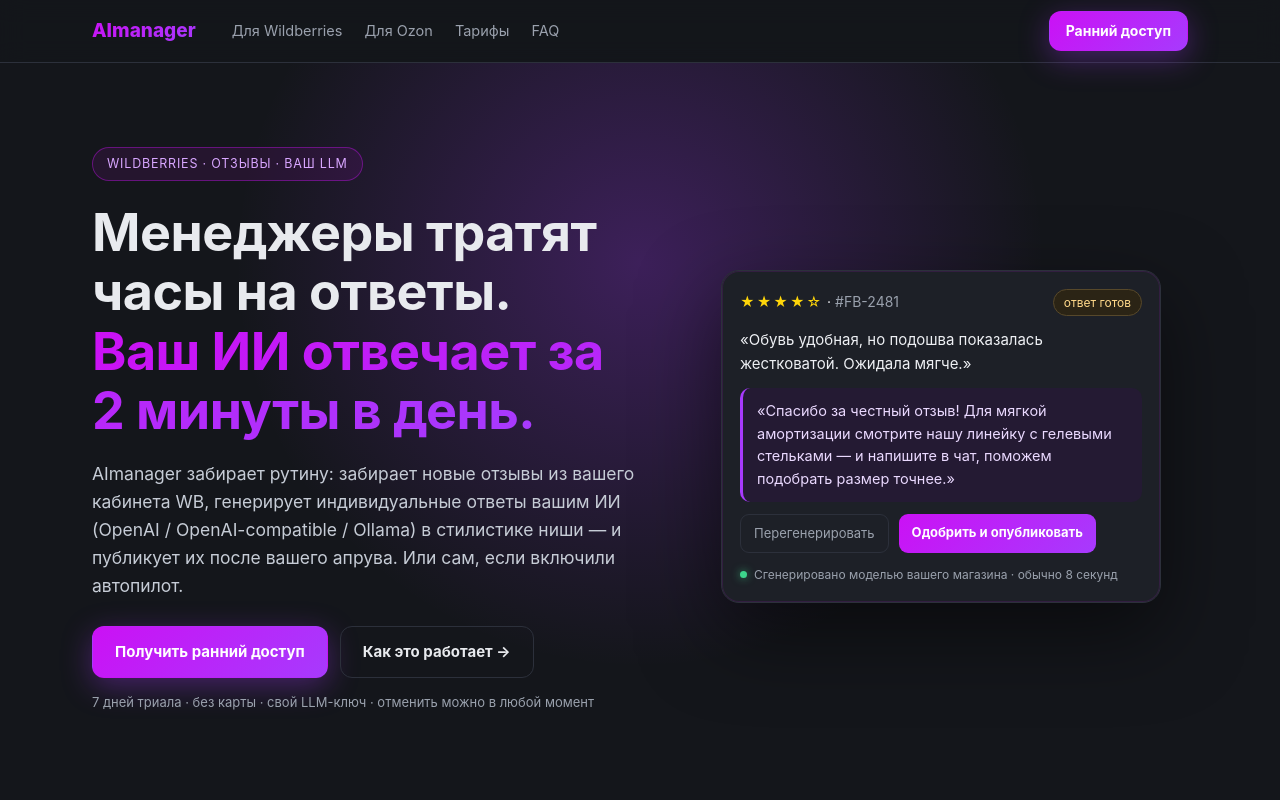
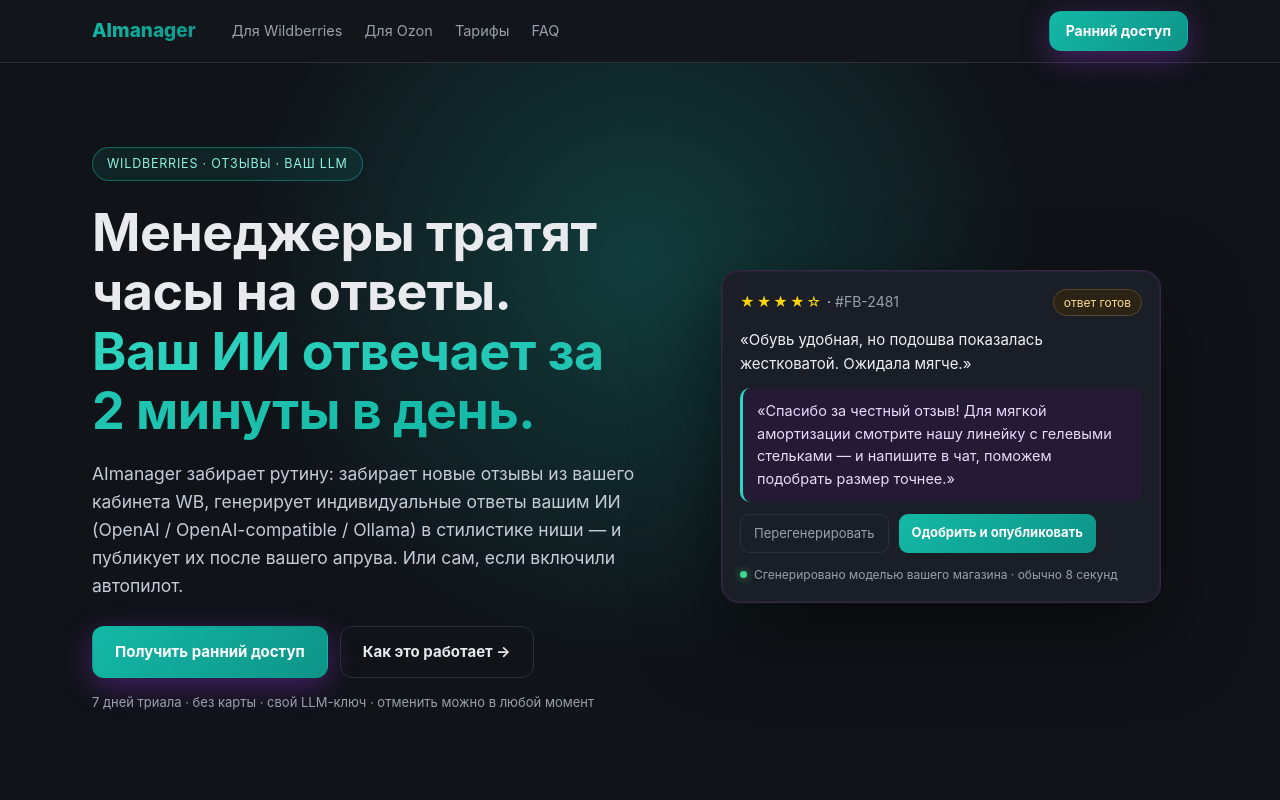
Before and after one commit to n0b1esse/AImanager, a plain HTML site: page site/index.html in a window 1280 px wide. Shown: the top 800 px of the page. Drawn offline with Linux system fonts and the light colour scheme.

Commit message:
feat(design): original jade/teal brand color; WB/Ozon colors now only marketplace accents

```diff
--- a/site/style.css
+++ b/site/style.css
@@ -1,12 +1,20 @@
 :root {
-  --bg: #14161b;
-  --panel: #1d2027;
-  --panel-2: #232732;
-  --border: #2c303b;
+  --bg: #101318;
+  --panel: #1a1e26;
+  --panel-2: #21252f;
+  --border: #2b2f3a;
   --text: #e8eaee;
-  --muted: #9aa1ad;
-  --accent: #cb11f5;
-  --accent-2: #a73afd;
+  --muted: #98a0ad;
+  /* AImanager primary brand — original jade/teal (не WB и не Ozon) */
+  --brand: #14b8a6;
+  --brand-2: #2dd4bf;
+  --brand-deep: #0d9488;
+  --brand-glow: rgba(20, 184, 166, .28);
+  /* маркетплейс-акценты — ТОЛЬКО для упоминаний WB и Ozon */
+  --wb: #cb11f5;
+  --wb-2: #a73afd;
+  --ozon: #005bff;
+  --ozon-2: #3d7dff;
   --success: #3dd68c;
   --radius: 16px;
 }
@@ -26,20 +34,20 @@ body {
 .center .micro { text-align: center; }
 
 a { color: inherit; text-decoration: none; }
-.grad { background: linear-gradient(120deg, var(--accent), var(--accent-2)); -webkit-background-clip: text; background-clip: text; -webkit-text-fill-color: transparent; }
+.grad { background: linear-gradient(120deg, var(--brand-2), var(--brand)); -webkit-background-clip: text; background-clip: text; -webkit-text-fill-color: transparent; }
 
 /* buttons */
 .btn { display: inline-flex; align-items: center; gap: 8px; font-weight: 650; font-size: 15px; border-radius: 12px; padding: 13px 22px; border: 1px solid transparent; cursor: pointer; transition: all .18s ease; }
-.btn-primary { background: linear-gradient(135deg, var(--accent), var(--accent-2)); color: #fff; box-shadow: 0 8px 30px rgba(167, 58, 253, .35); }
+.btn-primary { background: linear-gradient(135deg, var(--brand), var(--brand-deep)); color: #fff; box-shadow: 0 8px 30px rgba(167, 58, 253, .35); }
 .btn-primary:hover { transform: translateY(-1px); box-shadow: 0 12px 38px rgba(167, 58, 253, .45); }
 .btn-ghost { border-color: var(--border); color: var(--text); background: transparent; }
-.btn-ghost:hover { border-color: var(--accent-2); }
+.btn-ghost:hover { border-color: var(--brand-2); }
 .btn-sm { padding: 8px 16px; font-size: 14px; }
 
 /* nav */
 .nav { position: sticky; top: 0; z-index: 20; background: rgba(20,22,27,.82); backdrop-filter: blur(12px); border-bottom: 1px solid var(--border); }
 .nav-inner { display: flex; align-items: center; gap: 26px; height: 62px; }
-.logo { font-weight: 800; font-size: 19px; background: linear-gradient(135deg, var(--accent), var(--accent-2)); -webkit-background-clip: text; background-clip: text; -webkit-text-fill-color: transparent; }
+.logo { font-weight: 800; font-size: 19px; background: linear-gradient(135deg, var(--brand), var(--brand-deep)); -webkit-background-clip: text; background-clip: text; -webkit-text-fill-color: transparent; }
 .nav-links { display: flex; gap: 22px; margin-left: 10px; }
 .nav-links a { color: var(--muted); font-size: 14.5px; }
 .nav-links a:hover { color: var(--text); }
@@ -47,9 +55,9 @@ a { color: inherit; text-decoration: none; }
 
 /* hero */
 .hero { padding: 84px 0 90px; position: relative; overflow: hidden; }
-.hero::before { content: ""; position: absolute; top: -240px; left: 50%; transform: translateX(-50%); width: 880px; height: 880px; background: radial-gradient(circle, rgba(167,58,253,.28) 0%, transparent 65%); pointer-events: none; }
+.hero::before { content: ""; position: absolute; top: -240px; left: 50%; transform: translateX(-50%); width: 880px; height: 880px; background: radial-gradient(circle, rgba(20,184,166,.25) 0%, transparent 65%); pointer-events: none; }
 .hero-grid { display: grid; grid-template-columns: 1.05fr .95fr; gap: 56px; align-items: center; position: relative; }
-.eyebrow { display: inline-block; font-size: 12.5px; letter-spacing: .8px; text-transform: uppercase; color: #d8a6ff; border: 1px solid rgba(203,17,245,.4); background: rgba(203,17,245,.09); border-radius: 999px; padding: 6px 14px; margin-bottom: 22px; }
+.eyebrow { display: inline-block; font-size: 12.5px; letter-spacing: .8px; text-transform: uppercase; color: #8ff0e0; border: 1px solid rgba(20,184,166,.45); background: rgba(20,184,166,.10); border-radius: 999px; padding: 6px 14px; margin-bottom: 22px; }
 h1 { font-size: clamp(34px, 4.6vw, 52px); line-height: 1.14; margin: 0 0 20px; letter-spacing: -0.5px; }
 .lead { font-size: 17.5px; color: #c6ccd6; margin: 0 0 26px; max-width: 560px; }
 .hero-ctas { display: flex; gap: 12px; flex-wrap: wrap; }
@@ -63,11 +71,11 @@ h1 { font-size: clamp(34px, 4.6vw, 52px); line-height: 1.14; margin: 0 0 20px; l
 .badge { font-size: 12px; border-radius: 999px; padding: 3px 10px; }
 .badge-generated { background: #2b2415; color: #ffd98a; border: 1px solid #57482a; }
 .demo-review { font-size: 15px; margin: 0 0 12px; color: #eef0f4; }
-.demo-answer { background: #241a33; border-left: 3px solid var(--accent-2); border-radius: 10px; padding: 12px 14px; font-size: 14.5px; line-height: 1.55; color: #ead9ff; }
+.demo-answer { background: #241a33; border-left: 3px solid var(--brand-2); border-radius: 10px; padding: 12px 14px; font-size: 14.5px; line-height: 1.55; color: #ead9ff; }
 .demo-actions { display: flex; gap: 10px; margin-top: 12px; }
 .demo-btn { font-size: 13px; padding: 8px 13px; border-radius: 9px; }
 .demo-btn.ghost { border: 1px solid var(--border); color: var(--muted); }
-.demo-btn.primary { background: linear-gradient(135deg, var(--accent), var(--accent-2)); color: #fff; font-weight: 650; }
+.demo-btn.primary { background: linear-gradient(135deg, var(--brand), var(--brand-deep)); color: #fff; font-weight: 650; }
 .demo-foot { margin-top: 12px; font-size: 12px; color: var(--muted); display: flex; align-items: center; gap: 7px; }
 .dot { width: 7px; height: 7px; border-radius: 50%; background: var(--success); display: inline-block; box-shadow: 0 0 8px rgba(61,214,140,.7); }
 
@@ -87,7 +95,7 @@ h2 { font-size: clamp(26px, 3vw, 36px); letter-spacing: -0.3px; margin: 0 0 14px
 /* steps */
 .steps { display: grid; grid-template-columns: repeat(3, 1fr); gap: 18px; counter-reset: step; }
 .step { background: var(--panel); border: 1px solid var(--border); border-radius: var(--radius); padding: 26px; }
-.step-num { width: 40px; height: 40px; border-radius: 12px; display: grid; place-items: center; font-weight: 800; font-size: 18px; color: #fff; background: linear-gradient(135deg, var(--accent), var(--accent-2)); margin-bottom: 14px; }
+.step-num { width: 40px; height: 40px; border-radius: 12px; display: grid; place-items: center; font-weight: 800; font-size: 18px; color: #fff; background: linear-gradient(135deg, var(--brand), var(--brand-deep)); margin-bottom: 14px; }
 .step h3 { margin: 0 0 10px; font-size: 18px; }
 .step p { color: #c6ccd6; margin: 0; font-size: 14.5px; }
 
@@ -104,8 +112,8 @@ h2 { font-size: clamp(26px, 3vw, 36px); letter-spacing: -0.3px; margin: 0 0 14px
 /* pricing */
 .price-cards { align-items: stretch; }
 .plan { display: flex; flex-direction: column; position: relative; }
-.plan-pro { border-color: var(--accent-2); box-shadow: 0 0 0 1px var(--accent-2), 0 20px 60px rgba(167,58,253,.22); }
-.plan-tag { position: absolute; top: -13px; left: 22px; background: linear-gradient(135deg, var(--accent), var(--accent-2)); color: #fff; font-size: 12px; font-weight: 700; border-radius: 999px; padding: 4px 14px; }
+.plan-pro { border-color: var(--brand-2); box-shadow: 0 0 0 1px var(--brand-2), 0 20px 60px rgba(20,184,166,.22); }
+.plan-tag { position: absolute; top: -13px; left: 22px; background: linear-gradient(135deg, var(--brand), var(--brand-deep)); color: #fff; font-size: 12px; font-weight: 700; border-radius: 999px; padding: 4px 14px; }
 .plan h3 { font-size: 16px; color: var(--muted); font-weight: 600; margin-bottom: 6px; }
 .price { font-size: 30px; font-weight: 800; letter-spacing: -0.5px; margin-bottom: 16px; }
 .plan ul { list-style: none; padding: 0; margin: 0 0 22px; display: grid; gap: 10px; color: #c6ccd6; font-size: 15px; }
@@ -116,15 +124,15 @@ h2 { font-size: clamp(26px, 3vw, 36px); letter-spacing: -0.3px; margin: 0 0 14px
 /* faq */
 .faq details { background: var(--panel); border: 1px solid var(--border); border-radius: 14px; padding: 6px 20px; margin-bottom: 12px; }
 .faq summary { cursor: pointer; font-weight: 650; padding: 12px 0; list-style: none; position: relative; padding-right: 30px; }
-.faq summary::after { content: "+"; position: absolute; right: 4px; color: var(--accent-2); font-size: 22px; top: 8px; }
+.faq summary::after { content: "+"; position: absolute; right: 4px; color: var(--brand-2); font-size: 22px; top: 8px; }
 .faq details[open] summary::after { content: "–"; }
 .faq details p { margin: 0 0 14px; color: #c6ccd6; font-size: 15px; }
 
 /* waitlist */
-.waitlist { background: radial-gradient(ellipse at center, rgba(167,58,253,.14), transparent 70%); }
+.waitlist { background: radial-gradient(ellipse at center, rgba(20,184,166,.14), transparent 70%); }
 .waitlist-form { display: flex; gap: 10px; max-width: 720px; margin: 26px auto 0; flex-wrap: wrap; }
 .waitlist-form input, .waitlist-form select { flex: 1 1 220px; min-width: 0; background: var(--panel-2); color: var(--text); border: 1px solid var(--border); border-radius: 12px; padding: 14px 16px; font-size: 16px; }
-.waitlist-form input:focus, .waitlist-form select:focus { outline: 2px solid var(--accent-2); border-color: transparent; }
+.waitlist-form input:focus, .waitlist-form select:focus { outline: 2px solid var(--brand-2); border-color: transparent; }
 .waitlist-form button { white-space: nowrap; }
 #wl-note { min-height: 20px; }
 
@@ -144,9 +152,9 @@ h2 { font-size: clamp(26px, 3vw, 36px); letter-spacing: -0.3px; margin: 0 0 14px
 }
 
 /* ===== multi-page additions ===== */
-.page-hero { padding: 64px 0 34px; background: radial-gradient(ellipse at 30% 0%, rgba(167,58,253,.22), transparent 60%); }
+.page-hero { padding: 64px 0 34px; background: radial-gradient(ellipse at 30% 0%, rgba(20,184,166,.22), transparent 60%); }
 .breadcrumb { font-size: 13px; color: var(--muted); margin-bottom: 18px; }
-.breadcrumb a { color: #d8a6ff; }
+.breadcrumb a { color: #8ff0e0; }
 .page-hero h1 { font-size: clamp(30px, 4vw, 44px); }
 .page-hero .lead { font-size: 17px; }
 
@@ -155,7 +163,7 @@ h2 { font-size: clamp(26px, 3vw, 36px); letter-spacing: -0.3px; margin: 0 0 14px
 .checklist li { display: flex; gap: 10px; align-items: flex-start; color: #d7dde6; font-size: 16px; }
 .checklist .ic { width: 19px; height: 19px; color: var(--success); flex: 0 0 auto; margin-top: 2px; }
 
-.cta-band { text-align: center; background: linear-gradient(120deg, rgba(203,17,245,.15), rgba(167,58,253,.1)); border: 1px solid rgba(167,58,253,.35); border-radius: var(--radius); padding: 34px 28px; margin: 40px 0; }
+.cta-band { text-align: center; background: linear-gradient(120deg, rgba(20,184,166,.12), rgba(45,212,191,.07)); border: 1px solid rgba(20,184,166,.32); border-radius: var(--radius); padding: 34px 28px; margin: 40px 0; }
 .cta-band h2 { margin-bottom: 8px; font-size: 24px; }
 
 .article { max-width: 760px; margin: 0 auto; }
@@ -173,8 +181,16 @@ h2 { font-size: clamp(26px, 3vw, 36px); letter-spacing: -0.3px; margin: 0 0 14px
 
 .niche-list { display: grid; grid-template-columns: repeat(3, 1fr); gap: 14px; }
 .niche-list a { background: var(--panel); border: 1px solid var(--border); border-radius: 14px; padding: 18px; display: block; }
-.niche-list a:hover { border-color: var(--accent-2); text-decoration: none; }
+.niche-list a:hover { border-color: var(--brand-2); text-decoration: none; }
 .niche-list b { color: var(--text); }
 .niche-list span { color: var(--muted); font-size: 13px; }
 
 @media (max-width: 760px) { .niche-list { grid-template-columns: 1fr; } }
+
+
+/* ===== marketplace акценты (только там, где речь об WB/Ozon) ===== */
+.grad-wb { background: linear-gradient(120deg, var(--wb), var(--wb-2)); -webkit-background-clip: text; background-clip: text; -webkit-text-fill-color: transparent; }
+.grad-ozon { background: linear-gradient(120deg, var(--ozon-2), var(--ozon)); -webkit-background-clip: text; background-clip: text; -webkit-text-fill-color: transparent; }
+.mk-chip { font-size: 12px; border-radius: 999px; padding: 3px 10px; border: 1px solid; }
+.mk-chip-wb { color: #e0a4ff; border-color: rgba(203,17,245,.45); background: rgba(203,17,245,.10); }
+.mk-chip-ozon { color: #8ab8ff; border-color: rgba(0,91,255,.45); background: rgba(0,91,255,.12); }
--- a/src/wb_web/static/style.css
+++ b/src/wb_web/static/style.css
@@ -1,12 +1,19 @@
 :root {
-  --bg: #14161b;
-  --panel: #1d2027;
-  --panel-2: #232732;
-  --border: #2c303b;
+  --bg: #101318;
+  --panel: #1a1e26;
+  --panel-2: #21252f;
+  --border: #2b2f3a;
   --text: #e8eaee;
-  --muted: #9aa1ad;
-  --accent: #cb11f5;
-  --accent-2: #a73afd;
+  --muted: #98a0ad;
+  /* AImanager primary brand — нефритовый teal */
+  --brand: #14b8a6;
+  --brand-2: #2dd4bf;
+  --brand-deep: #0d9488;
+  /* маркетплейс-акценты — только для WB/Ozon */
+  --wb: #cb11f5;
+  --wb-2: #14b8a6;
+  --ozon: #005bff;
+  --ozon-2: #3d7dff;
   --success: #3dd68c;
   --warn: #ffb020;
   --danger: #ff5d5d;
@@ -22,7 +29,7 @@ body {
   font: 15px/1.5 -apple-system, "Segoe UI", Roboto, "Helvetica Neue", Arial, sans-serif;
 }
 
-a { color: var(--accent); text-decoration: none; }
+a { color: var(--brand); text-decoration: none; }
 a:hover { text-decoration: underline; }
 
 .container { max-width: 1080px; margin: 0 auto; padding: 24px 20px 64px; }
@@ -36,7 +43,7 @@ a:hover { text-decoration: underline; }
 }
 .logo {
   font-weight: 800; font-size: 17px; letter-spacing: .2px; color: #fff;
-  background: linear-gradient(135deg, var(--accent), var(--accent-2));
+  background: linear-gradient(135deg, var(--brand), var(--brand-deep));
   -webkit-background-clip: text; background-clip: text; -webkit-text-fill-color: transparent;
 }
 .topbar nav { display: flex; gap: 16px; margin-left: 8px; flex-wrap: wrap; }
@@ -68,7 +75,7 @@ input[type=email], input[type=text], input[type=password], input[type=number], s
   border: 1px solid var(--border); background: var(--panel-2); color: var(--text);
   font: inherit; resize: vertical;
 }
-input:focus, select:focus, textarea:focus { outline: 2px solid var(--accent-2); border-color: transparent; }
+input:focus, select:focus, textarea:focus { outline: 2px solid var(--brand-2); border-color: transparent; }
 
 .btn {
   display: inline-block; padding: 9px 16px; border-radius: 10px; border: 0;
@@ -76,7 +83,7 @@ input:focus, select:focus, textarea:focus { outline: 2px solid var(--accent-2);
   font: 600 14px/1.2 inherit; text-align: center; user-select: none;
 }
 .btn:hover { background: #2b303c; text-decoration: none; }
-.btn.primary { background: linear-gradient(135deg, var(--accent), var(--accent-2)); color: #fff; }
+.btn.primary { background: linear-gradient(135deg, var(--brand), var(--brand-deep)); color: #fff; }
 .btn.danger { background: #3a2328; color: #ffb3b3; }
 .btn.ghost { background: transparent; border: 1px solid var(--border); }
 .btn.small { padding: 6px 12px; font-size: 13px; }
@@ -86,7 +93,7 @@ button.btn { border: 0; }
 .form-foot { margin-top: 16px; }
 
 .badge { display: inline-block; padding: 2px 10px; border-radius: 999px; font-size: 12px; background: var(--panel-2); border: 1px solid var(--border); color: var(--muted); }
-.badge.new { color: #8ecbff; border-color: #25425e; background: #16222f; }
+.badge.new { color: #7ef0dd; border-color: rgba(20,184,166,.45); background: rgba(20,184,166,.10); }
 .badge.generated { color: #ffd98a; border-color: #57482a; background: #2b2415; }
 .badge.approved, .badge.published { color: #8af0ba; border-color: #1f4d33; background: #152a1e; }
 .badge.skipped, .badge.failed { color: #ffb3b3; border-color: #572b2b; background: #2b1818; }
@@ -112,6 +119,11 @@ code { background: var(--panel-2); padding: 1px 6px; border-radius: 6px; font-si
 .review-card { border: 1px solid var(--border); border-radius: var(--radius); padding: 14px; margin-bottom: 12px; background: var(--panel-2); }
 .review-card .head { display: flex; gap: 10px; align-items: center; justify-content: space-between; margin-bottom: 8px; }
 .review-text { white-space: pre-wrap; }
-.review-gen { white-space: pre-wrap; border-left: 3px solid var(--accent-2); padding-left: 12px; margin: 10px 0; color: #f3ecff; }
+.review-gen { white-space: pre-wrap; border-left: 3px solid var(--brand-2); padding-left: 12px; margin: 10px 0; color: #f3ecff; }
 
 .login-box { max-width: 420px; margin: 64px auto; }
+
+
+/* ===== marketplace акценты ===== */
+.badge-wb { color: #e0a4ff; border-color: rgba(203,17,245,.45) !important; background: rgba(203,17,245,.12) !important; }
+.badge-ozon { color: #8ab8ff; border-color: rgba(0,91,255,.45) !important; background: rgba(0,91,255,.14) !important; }
```
Also changed, not shown: site/ozon.html (+1 -1 lines), site/wildberries.html (+1 -1 lines), src/wb_web/templates/shops.html (+1 -1 lines), site/blog/avtootvety-wildberries.html (line endings or trailing spaces), site/blog/negativnye-otzyvy.html (line endings or trailing spaces), site/blog/ozon-otzyvy-api.html (line endings or trailing spaces), site/faq.html (line endings or trailing spaces), site/index.html (line endings or trailing spaces), site/niche/clothing.html (line endings or trailing spaces), site/niche/cosmetics.html (line endings or trailing spaces), site/niche/electronics.html (line endings or trailing spaces), site/niche/grocery.html (line endings or trailing spaces), site/niche/home.html (line endings or trailing spaces), site/niche/index.html (line endings or trailing spaces), 3 more files, 1 other file.
